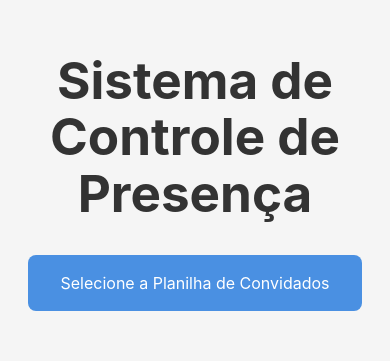
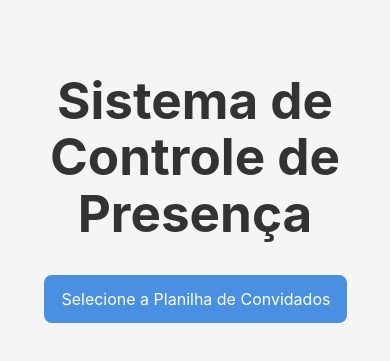
Before and after one commit to Dodofurtado/Programa-Loja, a React (Vite) app: page / in a window 390 px wide. Shown: the part 181-542 px from the top of the page. Built offline with nearby package versions, Linux system fonts and the light colour scheme.

Commit message:
Otimizado layout para desktop e mobile

```diff
--- a/src/App.css
+++ b/src/App.css
@@ -20,6 +20,8 @@ body {
 .app {
   min-height: 100vh;
   padding: 1rem;
+  margin: 0 auto;
+  max-width: 1280px;
 }
 
 .import-container {
@@ -29,6 +31,8 @@ body {
   justify-content: center;
   min-height: 80vh;
   text-align: center;
+  margin: 0 auto;
+  max-width: 600px;
 }
 
 .file-input-label {
@@ -39,6 +43,9 @@ body {
   border-radius: 8px;
   cursor: pointer;
   transition: background-color 0.3s;
+  width: 80%;
+  max-width: 300px;
+  text-align: center;
 }
 
 .file-input-label:hover {
@@ -61,8 +68,12 @@ body {
 
 .header-content {
   display: flex;
-  flex-direction: column;
-  gap: 0.5rem;
+  align-items: center;
+  justify-content: space-between;
+  gap: 1rem;
+  max-width: 1200px;
+  margin: 0 auto;
+  padding: 0.5rem 1rem;
 }
 
 .stats {
@@ -76,9 +87,10 @@ body {
 
 .tables-container {
   display: grid;
-  grid-template-columns: repeat(auto-fill, minmax(300px, 1fr));
-  gap: 1rem;
-  padding: 1rem 0;
+  grid-template-columns: repeat(3, 1fr);
+  gap: 1.5rem;
+  padding: 1rem;
+  margin: 0 auto;
 }
 
 .table-group {
@@ -86,6 +98,8 @@ body {
   border-radius: 8px;
   padding: 1rem;
   box-shadow: 0 2px 4px rgba(0, 0, 0, 0.1);
+  height: fit-content;
+  min-width: 0;
 }
 
 .table-title {
@@ -127,6 +141,8 @@ body {
 }
 
 .search-container {
+  flex: 1;
+  max-width: 400px;
   margin: 0;
   display: flex;
   justify-content: center;
@@ -134,10 +150,10 @@ body {
 
 .search-input {
   width: 100%;
-  padding: 0.5rem;
+  padding: 0.75rem 1rem;
   border: 1px solid var(--border-color);
   border-radius: 8px;
-  font-size: 0.9rem;
+  font-size: 1rem;
   transition: border-color 0.3s;
 }
 
@@ -207,6 +223,14 @@ body {
   margin-left: 0.5rem;
 }
 
+/* Tablets */
+@media (max-width: 1024px) {
+  .tables-container {
+    grid-template-columns: repeat(2, 1fr);
+  }
+}
+
+/* Mobile */
 @media (max-width: 768px) {
   .app {
     padding: 0.5rem;
@@ -234,11 +258,24 @@ body {
   .tables-container {
     grid-template-columns: 1fr;
     gap: 0.5rem;
-    padding: 0.25rem 0;
+    padding: 0.25rem;
+    width: 95%;
+    margin: 0 auto;
   }
 
   .table-group {
     padding: 0.75rem;
+    width: 100%;
+    margin: 0 auto;
+  }
+
+  .import-container {
+    padding: 1rem;
+  }
+
+  .file-input-label {
+    width: 90%;
+    padding: 0.75rem 1rem;
   }
 }
 
```
